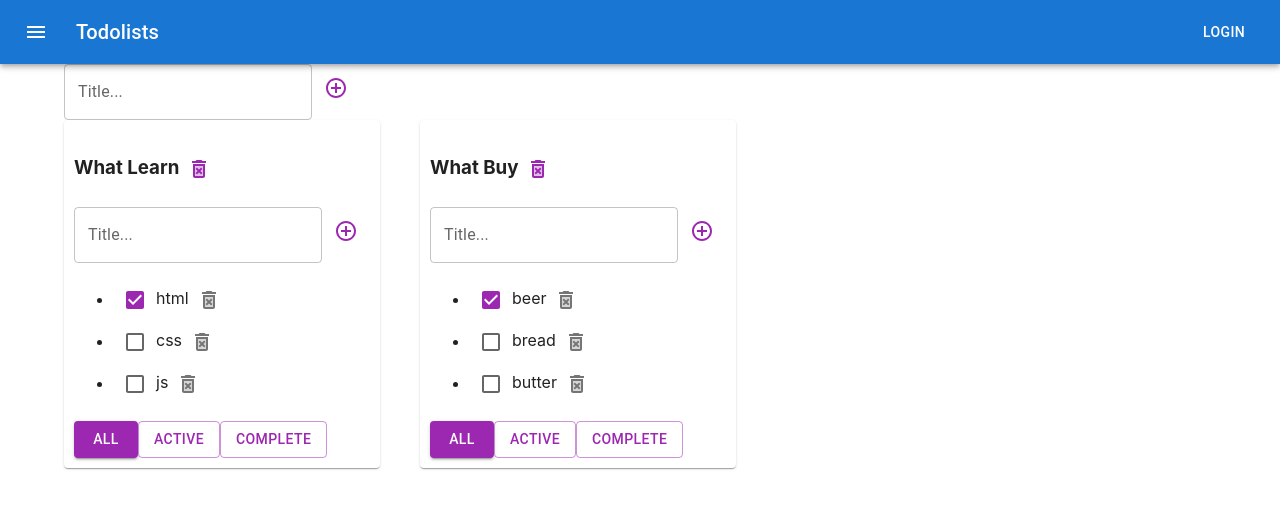
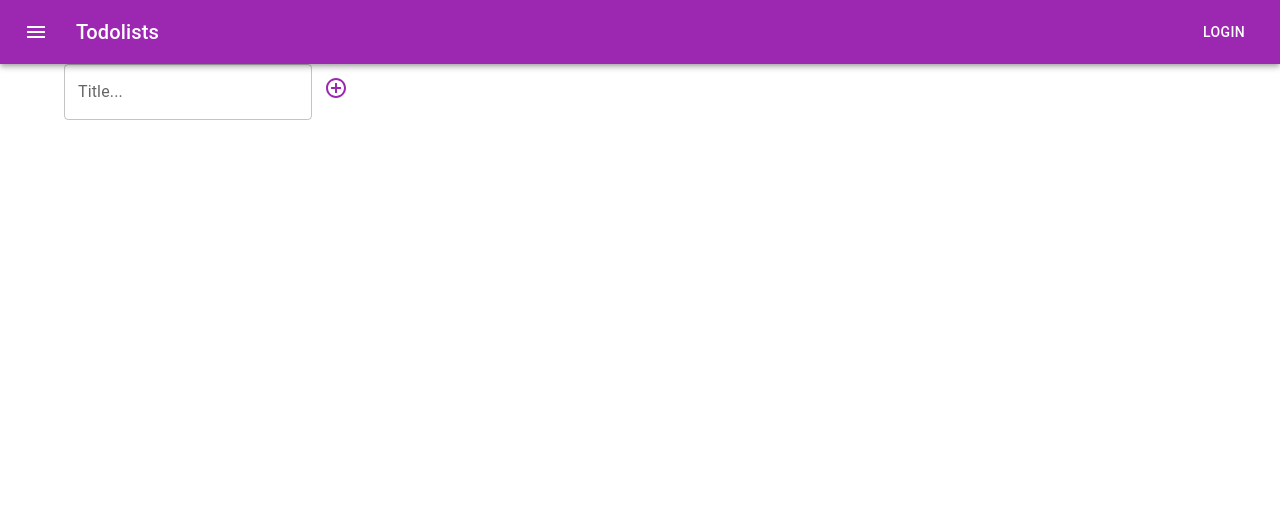
Before and after one commit to denya54/todolist-without-help, a React (Create React App) app: page / in a window 1280 px wide. Shown: the top 508 px of the page. Built offline with nearby package versions, Linux system fonts and the light colour scheme.

Commit message:
add react-redux to project, use reducers in project

```diff
--- a/package.json
+++ b/package.json
@@ -17,7 +17,9 @@
     "@types/uuid": "^8.3.4",
     "react": "^18.2.0",
     "react-dom": "^18.2.0",
+    "react-redux": "^8.0.2",
     "react-scripts": "5.0.1",
+    "redux": "^4.2.0",
     "typescript": "^4.7.4",
     "uuid": "^8.3.2",
     "web-vitals": "^2.1.4"
--- a/src/App.tsx
+++ b/src/App.tsx
@@ -1,87 +1,44 @@
-import React, {useState} from 'react';
+import React from 'react';
 import './App.css';
 import {Todolist} from "./Todolist";
-import {v1} from "uuid";
 import {AddItemComponent} from "./AddItemComponent";
 import {AppBar, Button, Container, Grid, IconButton, Paper, Toolbar, Typography} from "@mui/material";
 import MenuIcon from '@mui/icons-material/Menu';
-import {FilterType, TodolistType} from "./state/todolists-reducer";
-import {TasksStateType} from "./state/tasks-reducer";
+import {
+    addTodolistAC,
+    changeTodoFilterAC,
+    changeTodoTitleAC,
+    FilterType,
+    removeTodolistAC,
+    TodolistType
+} from "./state/todolists-reducer";
+import {addTaskAC, changeTaskStatusAC, changeTaskTitleAC, removeTaskAC, TasksStateType} from "./state/tasks-reducer";
+import {useDispatch, useSelector} from "react-redux";
+import {AppRootStateType} from "./store/store";
 
 
 function App() {
 
-    let todolistID1 = v1()
-    let todolistID2 = v1()
+    const todolists = useSelector<AppRootStateType, Array<TodolistType>>(state => state.todolists)
+    const tasks = useSelector<AppRootStateType, TasksStateType>(state => state.tasks)
+    const dispatch = useDispatch()
 
-    const [todolists, setTodolists] = useState<Array<TodolistType>>([
-        {id: todolistID1, title: 'What Learn', filter: 'all'},
-        {id: todolistID2, title: 'What Buy', filter: 'all'}
-    ])
-    const [tasks, setTasks] = useState<TasksStateType>({
-            [todolistID1]: [
-                {id: v1(), title: 'html', isDone: true},
-                {id: v1(), title: 'css', isDone: false},
-                {id: v1(), title: 'js', isDone: false}
-            ],
-            [todolistID2]: [
-                {id: v1(), title: 'beer', isDone: true},
-                {id: v1(), title: 'bread', isDone: false},
-                {id: v1(), title: 'butter', isDone: false}
-            ]
-        }
-    )
 
-    const deleteTask = (todolistID: string, taskID: string) => {
-        let todolistTask = tasks[todolistID]
-        tasks[todolistID] = todolistTask.filter(t => t.id !== taskID)
-        setTasks({...tasks})
-    }
+    const deleteTask = (todolistID: string, taskID: string) => {dispatch(removeTaskAC(todolistID, taskID))}
+    const addTask = (todolistID: string, taskTitle: string) => {dispatch(addTaskAC(todolistID, taskTitle))}
+    const changeTaskStatus = (todolistID: string, taskID: string, newIsDoneValue: boolean) => {dispatch(changeTaskStatusAC(todolistID, taskID, newIsDoneValue))}
+    const changeTaskTitle = (todolistID: string, taskID: string, newTaskTitle: string) => {dispatch(changeTaskTitleAC(todolistID, taskID, newTaskTitle))}
 
-    const addTask = (todolistID: string, taskTitle: string) => {
-        let newTask = {id: v1(), title: taskTitle, isDone: false}
-        let todolistTask = tasks[todolistID]
-        tasks[todolistID] = [newTask, ...todolistTask]
-        setTasks({...tasks})
-    }
-    const changeFilter = (todolistID: string, filterValue: FilterType) => {
-        let newTodos = todolists.map(td => td.id === todolistID ? {...td, filter: filterValue} : td)
-        setTodolists(newTodos)
-    }
-    const changeTaskStatus = (todolistID: string, taskID: string, newIsDoneValue: boolean) => {
-        let todolistTask = tasks[todolistID]
-        tasks[todolistID] = todolistTask.map(t => t.id === taskID ? {...t, isDone: newIsDoneValue} : t)
-        setTasks({...tasks})
-    }
+    const changeFilter = (todolistID: string, filterValue: FilterType) => {dispatch(changeTodoFilterAC(todolistID, filterValue))}
+    const deleteTodolist = (todolistID: string) => {dispatch(removeTodolistAC(todolistID))}
+    const addTodolist = (todolistTitle: string) => {dispatch(addTodolistAC(todolistTitle))}
+    const changeTodolistTitle = (todolistID: string, newTodoTitle: string) => {dispatch(changeTodoTitleAC(todolistID, newTodoTitle))}
 
-    const deleteTodolist = (todolistID: string) => {
-        let newListTodo = todolists.filter(td => td.id !== todolistID)
-        delete tasks[todolistID]
-        setTodolists(newListTodo)
-    }
 
-    const addTodolist = (todolistTitle: string) => {
-        let newTodoID = v1()
-        let newTodo: TodolistType = {id: newTodoID, title: todolistTitle, filter: 'all'}
-        setTodolists([...todolists, newTodo])
-        setTasks({...tasks, [newTodoID]: []})
-    }
-
-    const changeTodolistTitle = (todolistID: string, newTodoTitle: string) => {
-        let changedTodolists = todolists.map(t => t.id === todolistID ? {...t, title: newTodoTitle} : t)
-        setTodolists(changedTodolists)
-    }
-
-    const changeTaskTitle = (todolistID: string, taskID: string, newTaskTitle: string) => {
-        let todolistTask = tasks[todolistID]
-        tasks[todolistID] = todolistTask.map(t => t.id === taskID ? {...t, title: newTaskTitle} : t)
-        setTasks({...tasks})
-    }
 
     return (
         <div className="App">
-
-            <AppBar position="static">
+            <AppBar position="static" color={'secondary'}>
                 <Toolbar>
                     <IconButton
                         size="large"
@@ -97,7 +54,6 @@ function App() {
                     </Typography>
                     <Button color="inherit">Login</Button>
                 </Toolbar>
-
             </AppBar>
             <Container fixed>
                 <Grid container>
@@ -112,7 +68,7 @@ function App() {
                         } else if (todo.filter === 'complete') {
                             tasksForTodo = allTodolistTasks.filter(t => t.isDone === true)
                         }
-                        return <Grid item>
+                        return <Grid item key={todo.id}>
                             <Paper style={{padding: '10px'}}>
                             <Todolist key={todo.id}
                                       title={todo.title}
@@ -132,8 +88,6 @@ function App() {
                     })}
                 </Grid>
             </Container>
-
-
         </div>
     );
 }
--- a/src/Tasks.tsx
+++ b/src/Tasks.tsx
@@ -1,8 +1,8 @@
 import React from "react";
-import {TaskType} from "./App";
 import DeleteForeverTwoToneIcon from "@mui/icons-material/DeleteForeverTwoTone";
 import {Checkbox, IconButton} from "@mui/material";
 import {ChangeSpan} from "./ChangeSpan";
+import {TaskType} from "./state/tasks-reducer";
 
 type TasksPropsType = {
     tasks: Array<TaskType>
--- a/src/index.tsx
+++ b/src/index.tsx
@@ -3,13 +3,17 @@ import ReactDOM from 'react-dom/client';
 import './index.css';
 import App from './App';
 import reportWebVitals from './reportWebVitals';
+import {Provider} from "react-redux";
+import {store} from "./store/store";
 
 const root = ReactDOM.createRoot(
   document.getElementById('root') as HTMLElement
 );
 root.render(
   <React.StrictMode>
+      <Provider store={store}>
     <App />
+      </Provider>
   </React.StrictMode>
 );
 
--- a/src/state/tasks-reducer.ts
+++ b/src/state/tasks-reducer.ts
@@ -12,7 +12,9 @@ export type TasksStateType = {
     [key: string]: Array<TaskType>
 }
 
-export const tasksReducer = (state: TasksStateType, action: ActionsTaskType) => {
+const initialState: TasksStateType = {}
+
+export const tasksReducer = (state: TasksStateType = initialState, action: ActionsTaskType) => {
     switch (action.type) {
         case "tasks/REMOVE-TASK": {
             let stateCopy = {...state}
--- a/src/state/todolists-reducer.ts
+++ b/src/state/todolists-reducer.ts
@@ -10,7 +10,9 @@ export type TodolistType = {
 
 type TodolistsStateType = Array<TodolistType>
 
-export const todolistsReducer = (state: TodolistsStateType, action: ActionsTodoType) => {
+const initialState: TodolistsStateType = []
+
+export const todolistsReducer = (state: TodolistsStateType = initialState, action: ActionsTodoType) => {
     switch (action.type) {
         case "REMOVE-TODO":
             return state.filter(td => td.id !== action.todoID)
--- /dev/null
+++ b/src/store/store.ts
@@ -0,0 +1,15 @@
+import {todolistsReducer} from "../state/todolists-reducer";
+import {tasksReducer} from "../state/tasks-reducer";
+import {combineReducers, createStore} from "redux";
+
+const rootReducer = combineReducers({
+    todolists: todolistsReducer,
+    tasks: tasksReducer
+})
+
+export const store = createStore(rootReducer)
+
+export type AppRootStateType = ReturnType<typeof rootReducer>
+
+// @ts-ignore
+window.store = store
```
Also changed, not shown: 1 other file (tests, documents, lock files or other folders).
